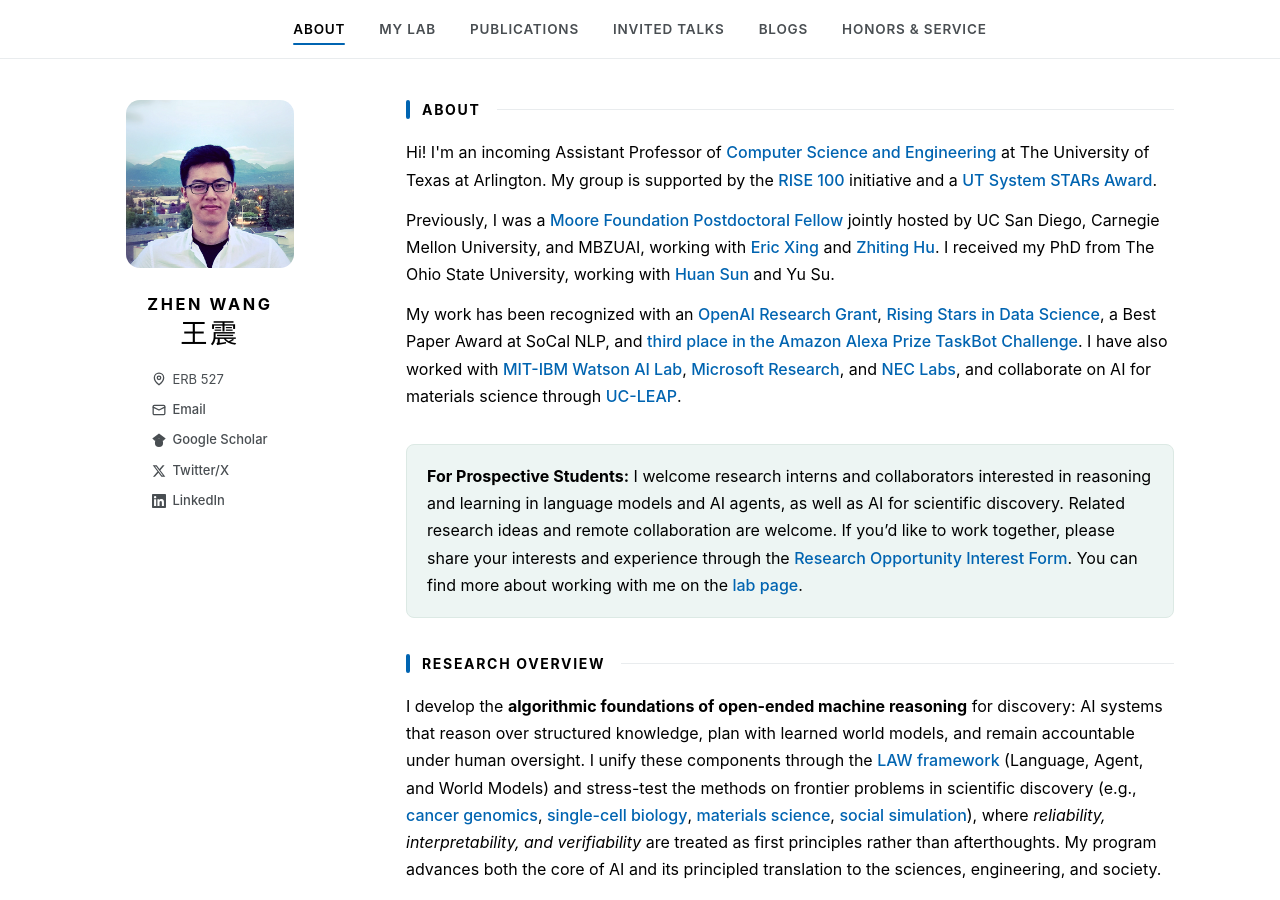
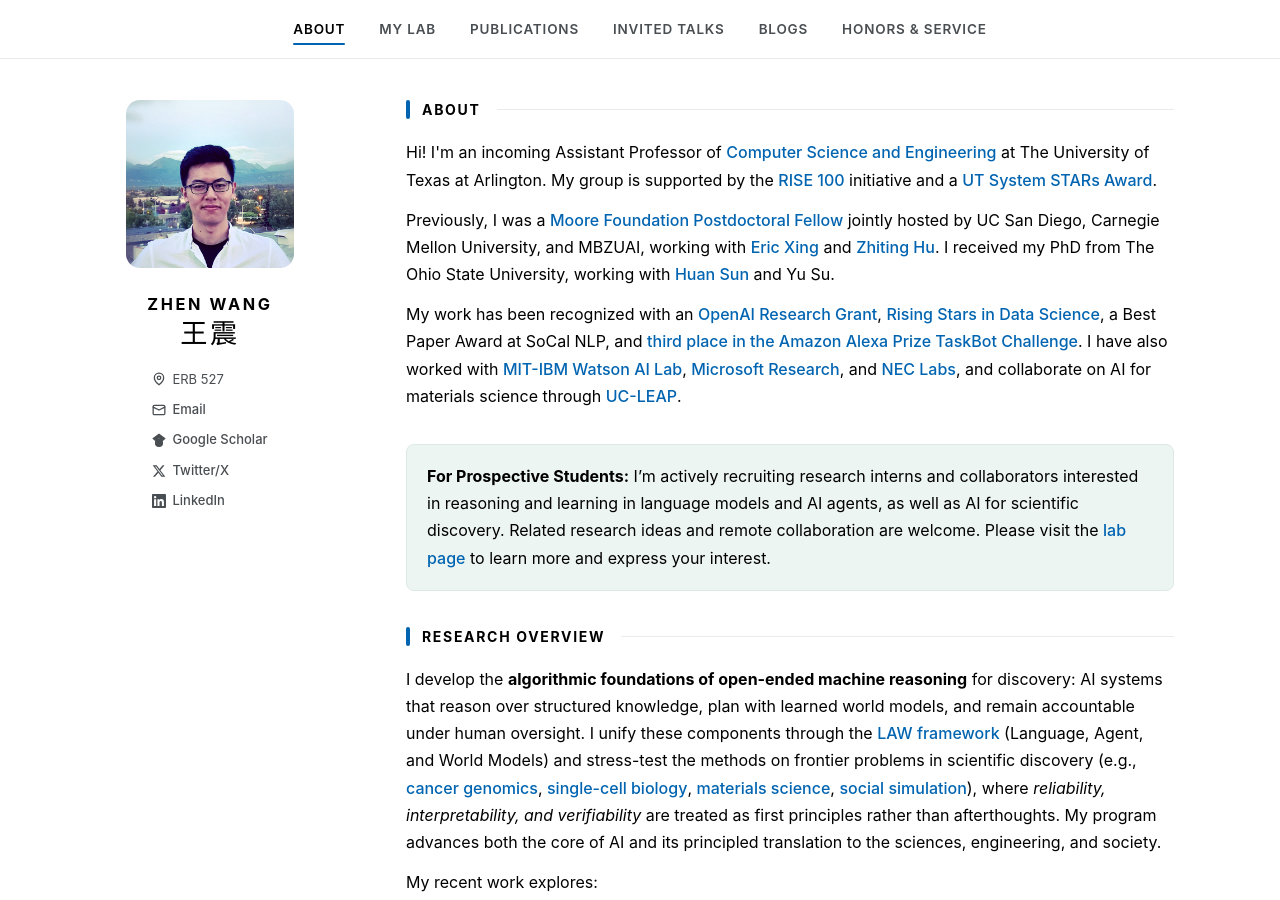
Before and after one commit to zhenwang9102/zhenwang9102.github.io, a Jekyll site: the page built from _posts/2019-06-02-venue.markdown, in a window 1280 px wide and 900 px high. Built offline with Jekyll 4.4.1, drawn with Linux system fonts in a browser that asks for light colours; some web fonts are replaced.

Commit message:
update pages

```diff
--- a/_layouts/default.html
+++ b/_layouts/default.html
@@ -287,7 +287,7 @@
 
       <!-- Research opportunities -->
       <div class="recruitment-invitation" id="research-opportunities">
-        <strong>For Prospective Students:</strong> I welcome research interns and collaborators interested in reasoning and learning in language models and AI agents, as well as AI for scientific discovery. Related research ideas and remote collaboration are welcome. If you’d like to work together, please share your interests and experience through the <a href="https://docs.google.com/forms/d/1CBjtYC6fozQR62it6pD16t0arl9S5fy7Yv_5ICA7Bwk/preview">Research Opportunity Interest Form</a>. You can find more about working with me on the <a href="/page_lab.html#research-opportunities">lab page</a>.
+        <strong>For Prospective Students:</strong> I’m actively recruiting research interns and collaborators interested in reasoning and learning in language models and AI agents, as well as AI for scientific discovery. Related research ideas and remote collaboration are welcome. Please visit the <a href="/page_lab.html#research-opportunities">lab page</a> to learn more and express your interest.
       </div>
 
       <!-- Research Overview -->
```
